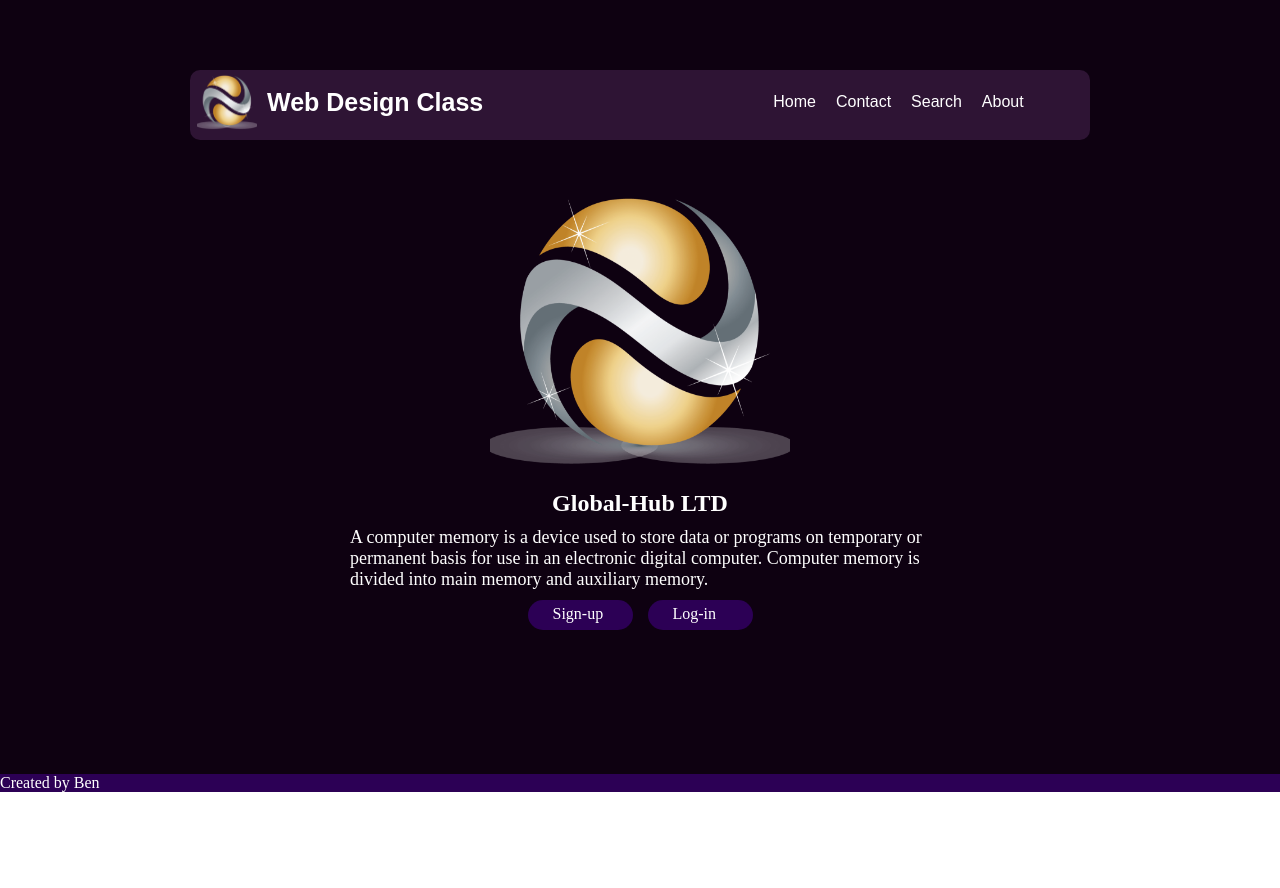
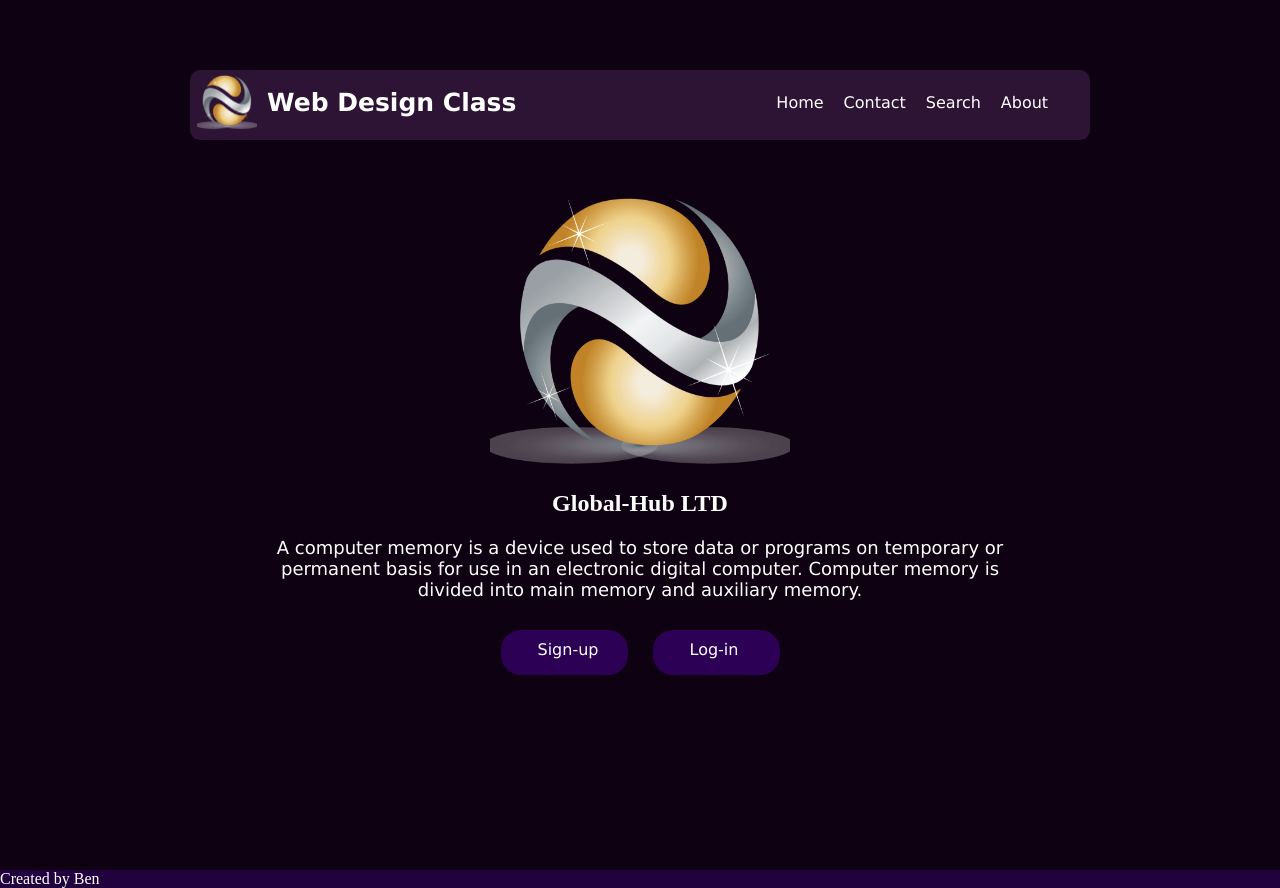
Before and after one commit to skylar4u/MysteriumVPN, a plain HTML site: page index.html in a window 1280 px wide. Before the commit the page ends 800 px from the top, so only its background shows below. Drawn offline with nearby package versions, Linux system fonts and the light colour scheme.

Commit message:
Nav bar/log in page updated by Benjamin

```diff
--- a/index.css
+++ b/index.css
@@ -5,7 +5,7 @@
     flex-wrap: wrap;
 }
 section{
-    height: 88vh;
+    height: 100vh;
     background-color: rgb(14, 1, 17);
     padding-top: 70px;
 }
@@ -21,7 +21,7 @@ section{
 }
 .info{
     padding: 10px;
-    font-family: Arial, Helvetica, sans-serif;
+    font-family: Verdana, Geneva, Tahoma, sans-serif;
 }
 nav{
     background-color: rgba(145, 79, 165, 0.24);
@@ -45,8 +45,8 @@ a{
     color: rgb(255, 255, 255);
     font-weight: bold;
     font-size: 25px;
-    font-family: Arial, Helvetica, sans-serif;
-    margin-right: 280px;
+    font-family: Verdana, Geneva, Tahoma, sans-serif;
+    margin-right: 250px;
 }
 .content:hover{
     background-color: rgb(14, 1, 17);
@@ -54,7 +54,7 @@ a{
     border-radius: 17px;
 }
 footer{
-    background-color: rgb(44, 0, 85);
+    background-color: rgb(33, 2, 63);
     color: white;
 }
 .pic{
@@ -74,22 +74,25 @@ h2{
 }
 .text{
     color: rgb(255, 255, 255);
-    width: 590px;
-    margin-left: 350px;
-    margin-top: 10px;
+    margin-top: 20px;
     font-size: 18px;
+    padding-left: 270px;
+    padding-right: 270px;
+    text-align: center;
+    font-family: Verdana, Geneva, Tahoma, sans-serif;
 }
 .register{
     display: flex;
     place-content: center;
-    margin-top: 10px;
-    gap: 15px;
+    margin-top: 30px;
+    gap: 25px;
 }
 .reg{
-    width: 80px;
-    height: 25px;
+    width: 90px;
+    height: 35px;
     background-color: rgb(44, 0, 85);
     border-radius: 20px;
-    padding-left: 25px;
-    padding-top: 5px;
+    padding-left: 37px;
+    padding-top: 10px;
+    font-family: Verdana, Geneva, Tahoma, sans-serif;
 }
```
Also changed, not shown: index.html (line endings or trailing spaces).
